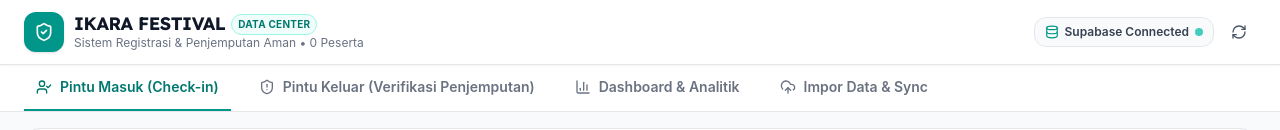
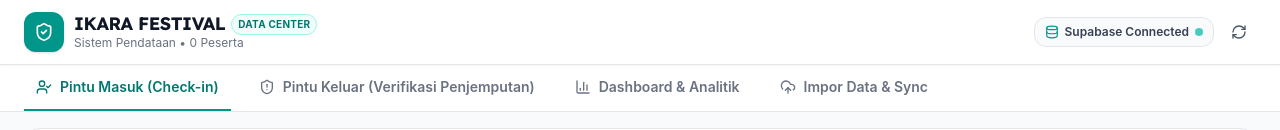
Before and after one commit to baraafrns/IKARA, a Next.js app: page / in a window 1280 px wide. Shown: the top 130 px of the page. Built offline with nearby package versions, Linux system fonts and the light colour scheme; no server answers; the database is empty.

Commit message:
Update text in Navbar component

```diff
--- a/components/Navbar.tsx
+++ b/components/Navbar.tsx
@@ -39,7 +39,7 @@ export const Navbar: React.FC<NavbarProps> = ({
                 </span>
               </div>
               <p className="text-xs text-gray-500 truncate">
-                Sistem Registrasi & Penjemputan Aman • {totalPeserta} Peserta
+                Sistem Pendataan • {totalPeserta} Peserta
               </p>
             </div>
           </div>
```
